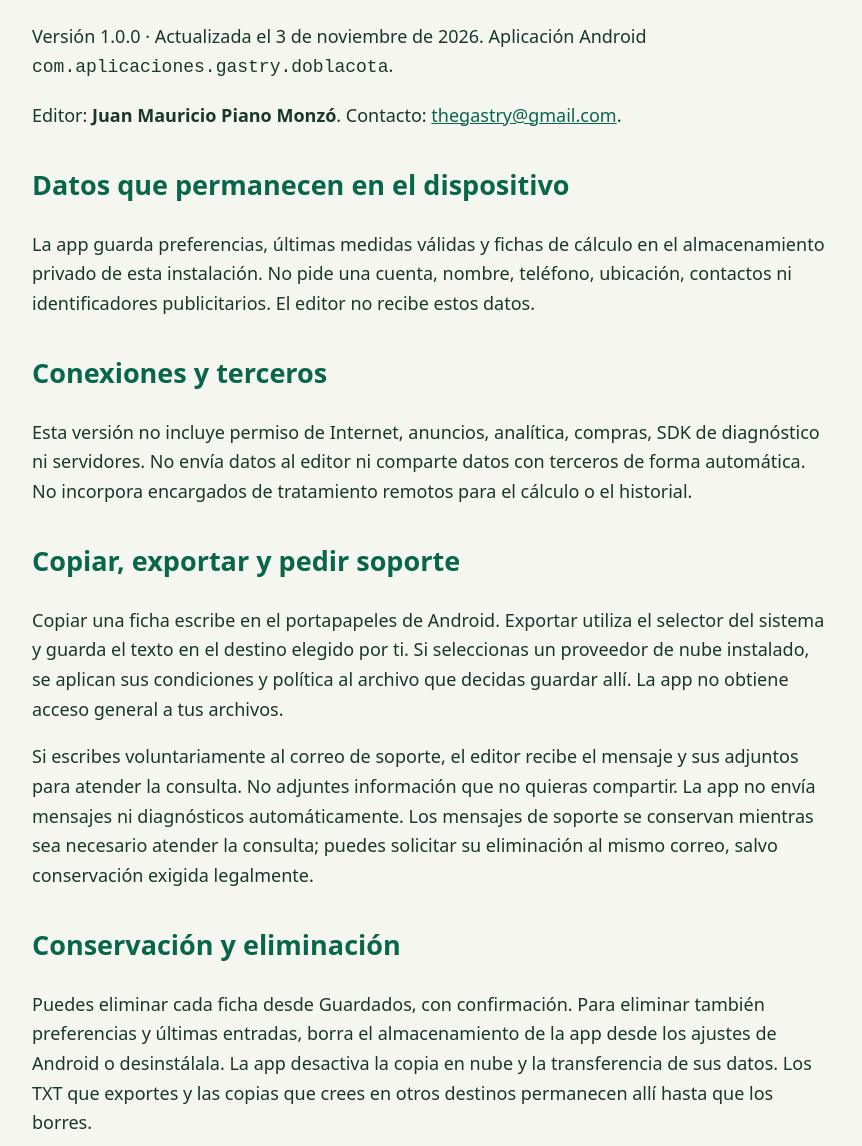
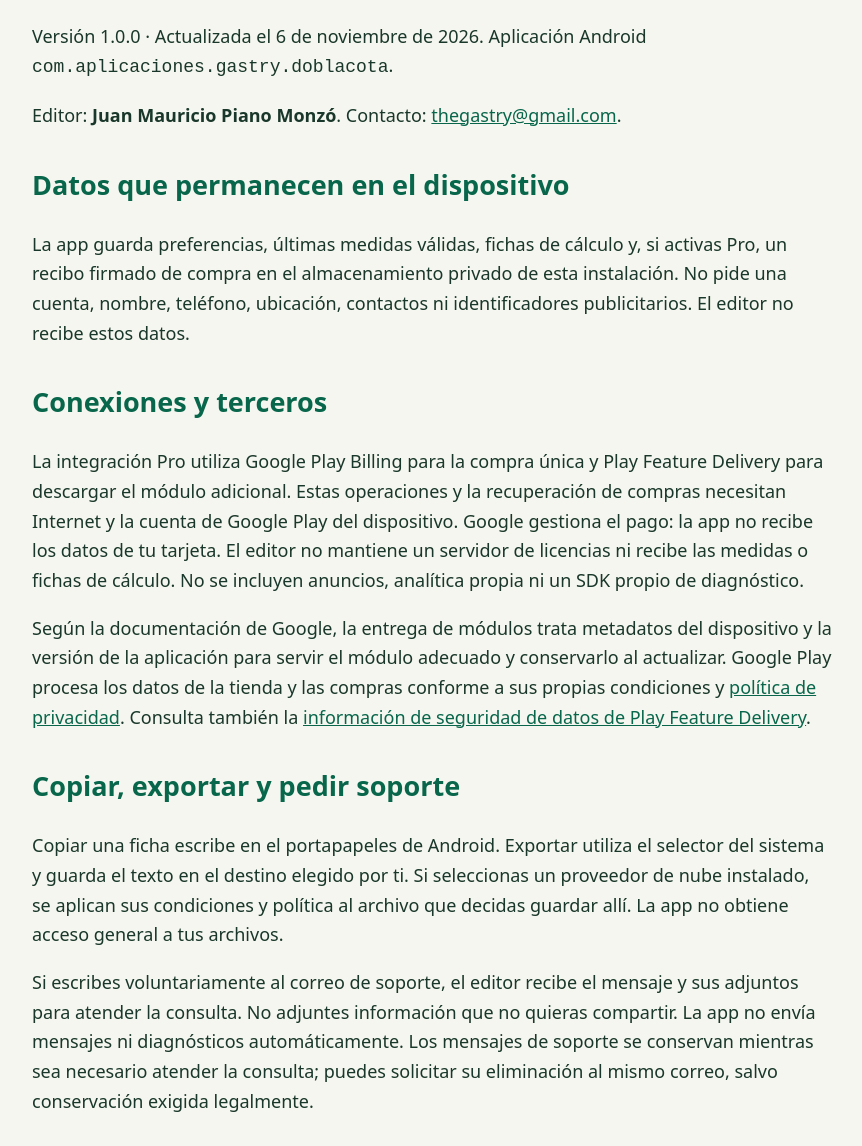
Before and after one commit to Gastry/privacy-policies, a plain HTML site: page doblacota/index.html in a window 1280 px wide. Shown: the part 110-1256 px from the top of the page, without its empty margins (208-1070 px from the left). Drawn offline with Linux system fonts and the light colour scheme.

Commit message:
Update Doblacota policies for offline Pro and Play Billing

```diff
--- a/doblacota/index.html
+++ b/doblacota/index.html
@@ -1,10 +1,10 @@
 <!doctype html><html lang="es"><head><meta charset="utf-8"><meta name="viewport" content="width=device-width,initial-scale=1"><title>Doblacota · Privacidad</title><style>body{max-width:800px;margin:48px auto;padding:0 24px;background:#f5f6ef;color:#19372a;font:18px/1.65 system-ui}h1,h2,a{color:#08664b}h2{margin-top:32px}code{overflow-wrap:anywhere}footer{margin-top:48px;font-size:14px}</style></head><body><main>
-<h1>Doblacota: política de privacidad</h1><p>Versión 1.0.0 · Actualizada el 3 de noviembre de 2026. Aplicación Android <code>com.aplicaciones.gastry.doblacota</code>.</p>
+<h1>Doblacota: política de privacidad</h1><p>Versión 1.0.0 · Actualizada el 6 de noviembre de 2026. Aplicación Android <code>com.aplicaciones.gastry.doblacota</code>.</p>
 <p>Editor: <strong>Juan Mauricio Piano Monzó</strong>. Contacto: <a href="mailto:thegastry@gmail.com">thegastry@gmail.com</a>.</p>
-<h2>Datos que permanecen en el dispositivo</h2><p>La app guarda preferencias, últimas medidas válidas y fichas de cálculo en el almacenamiento privado de esta instalación. No pide una cuenta, nombre, teléfono, ubicación, contactos ni identificadores publicitarios. El editor no recibe estos datos.</p>
-<h2>Conexiones y terceros</h2><p>Esta versión no incluye permiso de Internet, anuncios, analítica, compras, SDK de diagnóstico ni servidores. No envía datos al editor ni comparte datos con terceros de forma automática. No incorpora encargados de tratamiento remotos para el cálculo o el historial.</p>
+<h2>Datos que permanecen en el dispositivo</h2><p>La app guarda preferencias, últimas medidas válidas, fichas de cálculo y, si activas Pro, un recibo firmado de compra en el almacenamiento privado de esta instalación. No pide una cuenta, nombre, teléfono, ubicación, contactos ni identificadores publicitarios. El editor no recibe estos datos.</p>
+<h2>Conexiones y terceros</h2><p>La integración Pro utiliza Google Play Billing para la compra única y Play Feature Delivery para descargar el módulo adicional. Estas operaciones y la recuperación de compras necesitan Internet y la cuenta de Google Play del dispositivo. Google gestiona el pago: la app no recibe los datos de tu tarjeta. El editor no mantiene un servidor de licencias ni recibe las medidas o fichas de cálculo. No se incluyen anuncios, analítica propia ni un SDK propio de diagnóstico.</p><p>Según la documentación de Google, la entrega de módulos trata metadatos del dispositivo y la versión de la aplicación para servir el módulo adecuado y conservarlo al actualizar. Google Play procesa los datos de la tienda y las compras conforme a sus propias condiciones y <a href="https://policies.google.com/privacy">política de privacidad</a>. Consulta también la <a href="https://developer.android.com/guide/playcore/feature-delivery#data-safety">información de seguridad de datos de Play Feature Delivery</a>.</p>
 <h2>Copiar, exportar y pedir soporte</h2><p>Copiar una ficha escribe en el portapapeles de Android. Exportar utiliza el selector del sistema y guarda el texto en el destino elegido por ti. Si seleccionas un proveedor de nube instalado, se aplican sus condiciones y política al archivo que decidas guardar allí. La app no obtiene acceso general a tus archivos.</p><p>Si escribes voluntariamente al correo de soporte, el editor recibe el mensaje y sus adjuntos para atender la consulta. No adjuntes información que no quieras compartir. La app no envía mensajes ni diagnósticos automáticamente. Los mensajes de soporte se conservan mientras sea necesario atender la consulta; puedes solicitar su eliminación al mismo correo, salvo conservación exigida legalmente.</p>
-<h2>Conservación y eliminación</h2><p>Puedes eliminar cada ficha desde Guardados, con confirmación. Para eliminar también preferencias y últimas entradas, borra el almacenamiento de la app desde los ajustes de Android o desinstálala. La app desactiva la copia en nube y la transferencia de sus datos. Los TXT que exportes y las copias que crees en otros destinos permanecen allí hasta que los borres.</p>
-<h2>Permisos y uso</h2><p>No solicita permisos de cámara, micrófono, ubicación, contactos ni almacenamiento general. El sistema concede acceso únicamente al archivo de exportación seleccionado. No hay cuenta que cerrar ni suscripción que cancelar.</p>
+<h2>Conservación y eliminación</h2><p>Puedes eliminar cada ficha desde Guardados, con confirmación. Para eliminar también preferencias y últimas entradas, borra el almacenamiento de la app desde los ajustes de Android o desinstálala. La app desactiva la copia en nube y la transferencia de sus datos. El recibo local también se elimina al borrar el almacenamiento o desinstalar; la compra permanece asociada a Google Play y puede recuperarse con conexión. Los TXT que exportes y las copias que crees en otros destinos permanecen allí hasta que los borres.</p>
+<h2>Permisos y uso</h2><p>No solicita permisos de cámara, micrófono, ubicación, contactos ni almacenamiento general. El sistema concede acceso únicamente al archivo de exportación seleccionado. No hay cuenta propia que cerrar ni suscripción que cancelar. El permiso de Internet se utiliza para la integración con Google Play; los cálculos se ejecutan localmente y Pro ya activado y descargado no caduca por falta de conexión.</p>
 <h2>Consultas y cambios</h2><p>Para cualquier consulta de privacidad o soporte, escribe a <a href="mailto:thegastry@gmail.com">thegastry@gmail.com</a>. Si una versión futura cambia el tratamiento, se actualizarán esta política y las declaraciones de la tienda antes de su distribución.</p>
 <p><a href="support.html">Ayuda y soporte</a> · <a href="terms.html">Condiciones de uso</a></p></main><footer>Doblacota · Juan Mauricio Piano Monzó</footer></body></html>
```
Also changed, not shown: doblacota/support.html (+1 -1 lines), doblacota/terms.html (+1 -1 lines).
